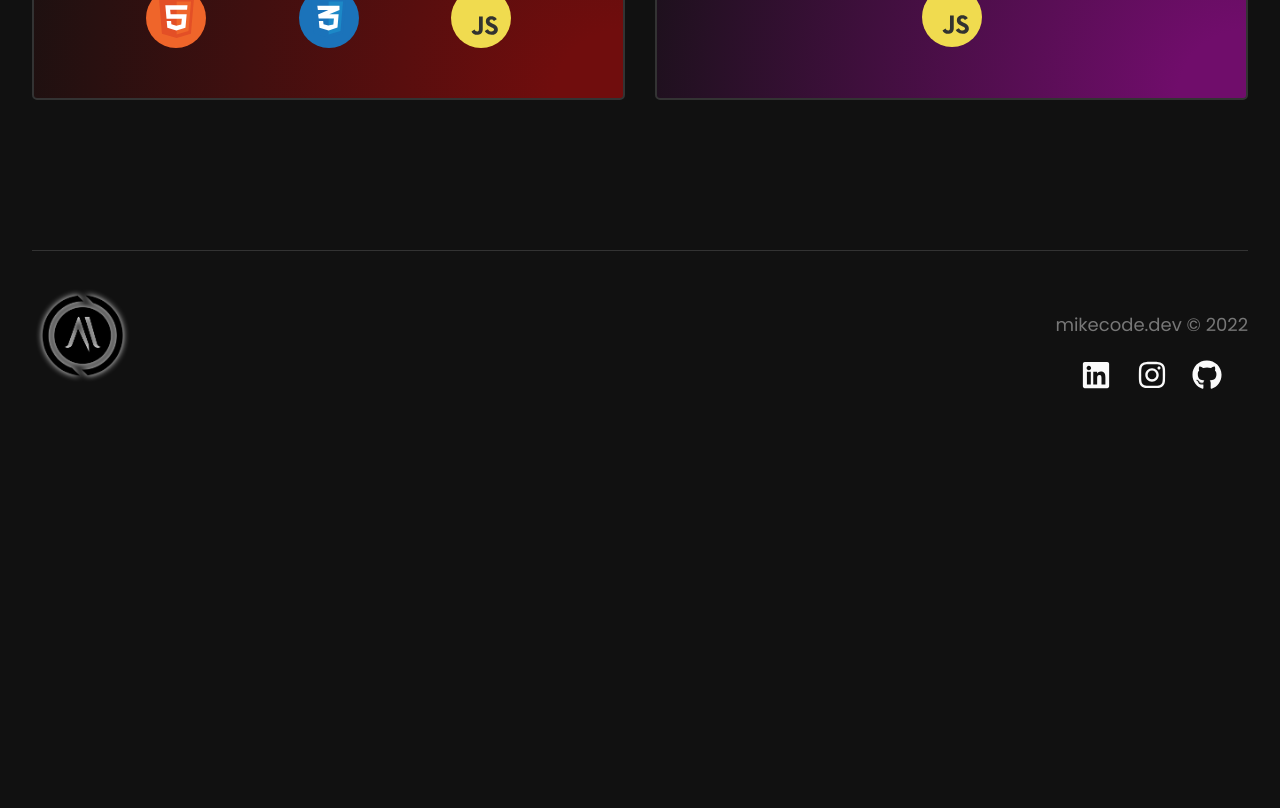
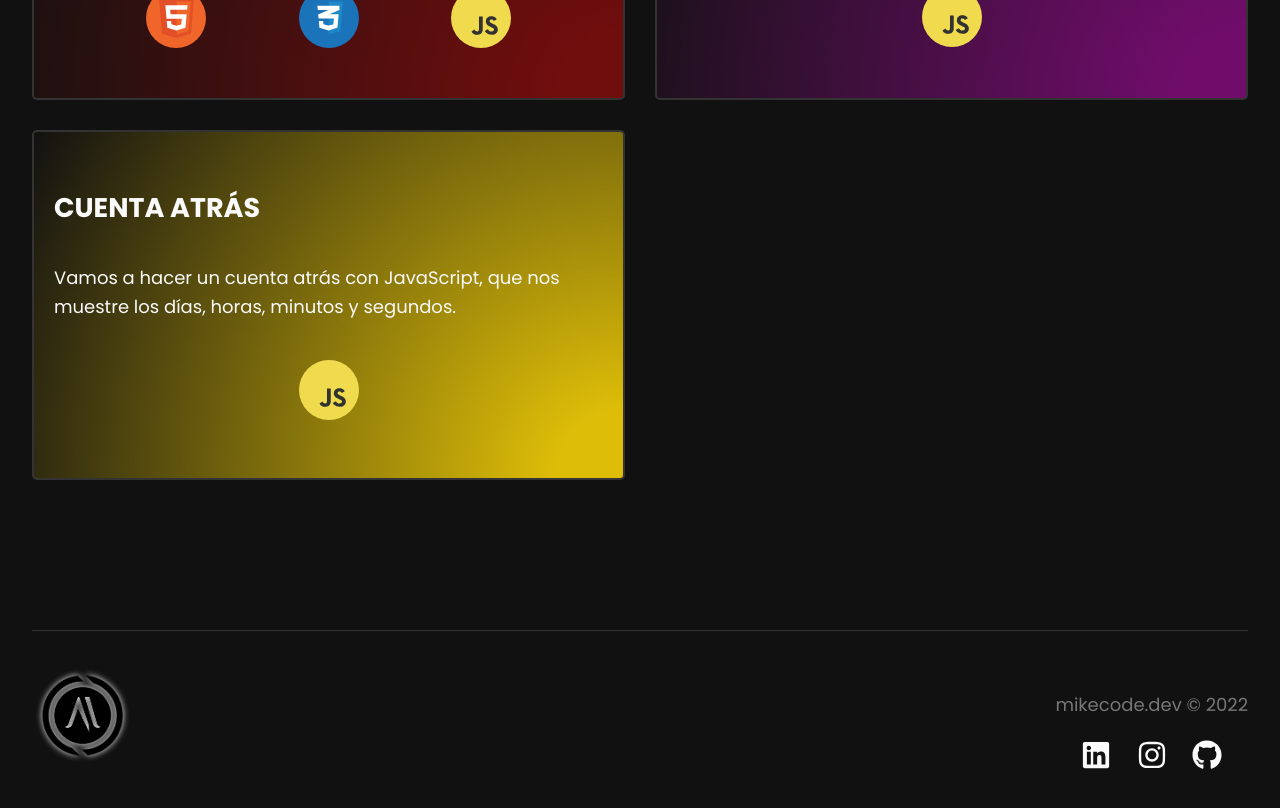
Before and after one commit to MiguelArmasZ/portfolio, a Next.js app: page /blog in a window 1280 px wide. Shown: the part 1180-1988 px from the top of the page. Before the commit the page ends 1620 px from the top, so only its background shows below. Built offline with nearby package versions, Linux system fonts and the light colour scheme; a web font is replaced by a local one.

Commit message:
se agrega el post countdown

```diff
--- a/data/blog.js
+++ b/data/blog.js
@@ -5,7 +5,8 @@ import {
   wordCounterPost,
   jumpLinksPost,
   flashEffectPost,
-  scrollToTopPost
+  scrollToTopPost,
+  countdownPost
 } from './posts'
 
 import HTML from '../public/img/stack/html.svg'
@@ -116,11 +117,27 @@ const scrollToTop = new CardBlog(
   scrollToTopPost
 )
 
+const countdown = new CardBlog(
+  'cuenta-atras',
+  {
+    es: 'cuenta atrás',
+    en: 'countdown'
+  },
+  {
+    es: 'vamos a hacer un cuenta atrás con JavaScript, que nos muestre los días, horas, minutos y segundos.',
+    en: "let's make a countdown with JavaScript, that shows the days, hours, minutes and seconds.."
+  },
+  [stack.JS],
+  'yellow',
+  countdownPost
+)
+
 export const posts = [
   currencyFormat,
   firstLetter,
   wordCounter,
   jumpLinks,
   flashEffect,
-  scrollToTop
+  scrollToTop,
+  countdown
 ]
--- a/data/posts.js
+++ b/data/posts.js
@@ -99,3 +99,18 @@ export const scrollToTopPost = new Post(
   'https://codesandbox.io/s/flamboyant-albattani-jjd50e',
   linksText
 )
+
+export const countdownPost = new Post(
+  {
+    es: 'cuenta atrás',
+    en: 'countdown'
+  },
+  'https://www.youtube.com/embed/NtZPIoImVg4',
+  {
+    es: 'Vamos a hacer un cuenta atrás con JavaScript, que nos muestre los días, horas, minutos y segundos. Recuerda que tmabién podrías obtener el mismo resultado con otras unidades de tiempo, como meses, años o milisegundos.',
+    en: 'We are going to make a countdown with JavaScript, showing us days, hours, minutes and seconds. Remember that you could also get the same result with other time units, such as months, years or milliseconds.'
+  },
+  'https://github.com/MiguelArmasZ/countdown',
+  'https://codesandbox.io/s/wonderful-wright-59on6i',
+  linksText
+)
--- a/styles/global/utils.css
+++ b/styles/global/utils.css
@@ -122,6 +122,10 @@
   background: var(--circle-rose);
 }
 
+.yellow {
+  background: var(--circle-yellow);
+}
+
 .hide {
   opacity: 0;
 }
--- a/styles/global/variables.css
+++ b/styles/global/variables.css
@@ -68,4 +68,10 @@
     rgb(112, 13, 107) 10%,
     var(--black)
   );
+
+  --circle-yellow: radial-gradient(
+    circle at 100% 100%,
+    rgb(221, 189, 8) 10%,
+    var(--black)
+  );
 }
```
